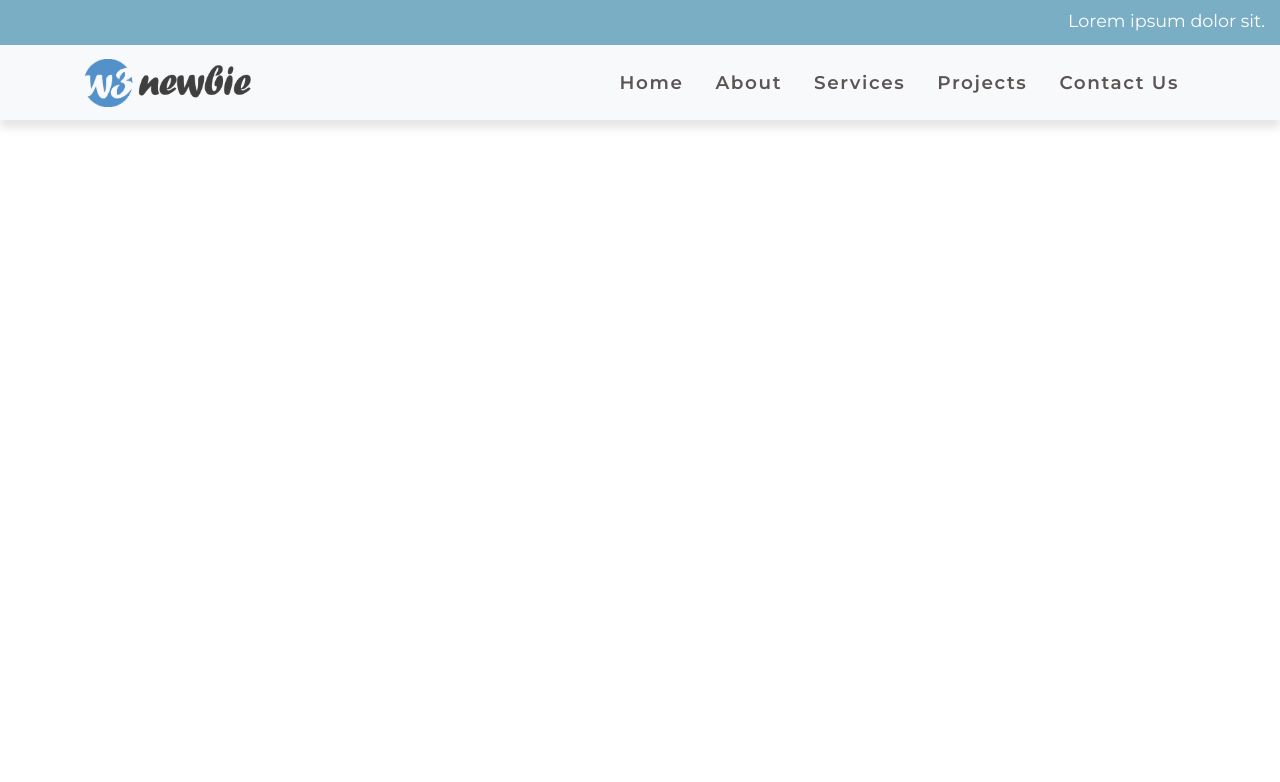
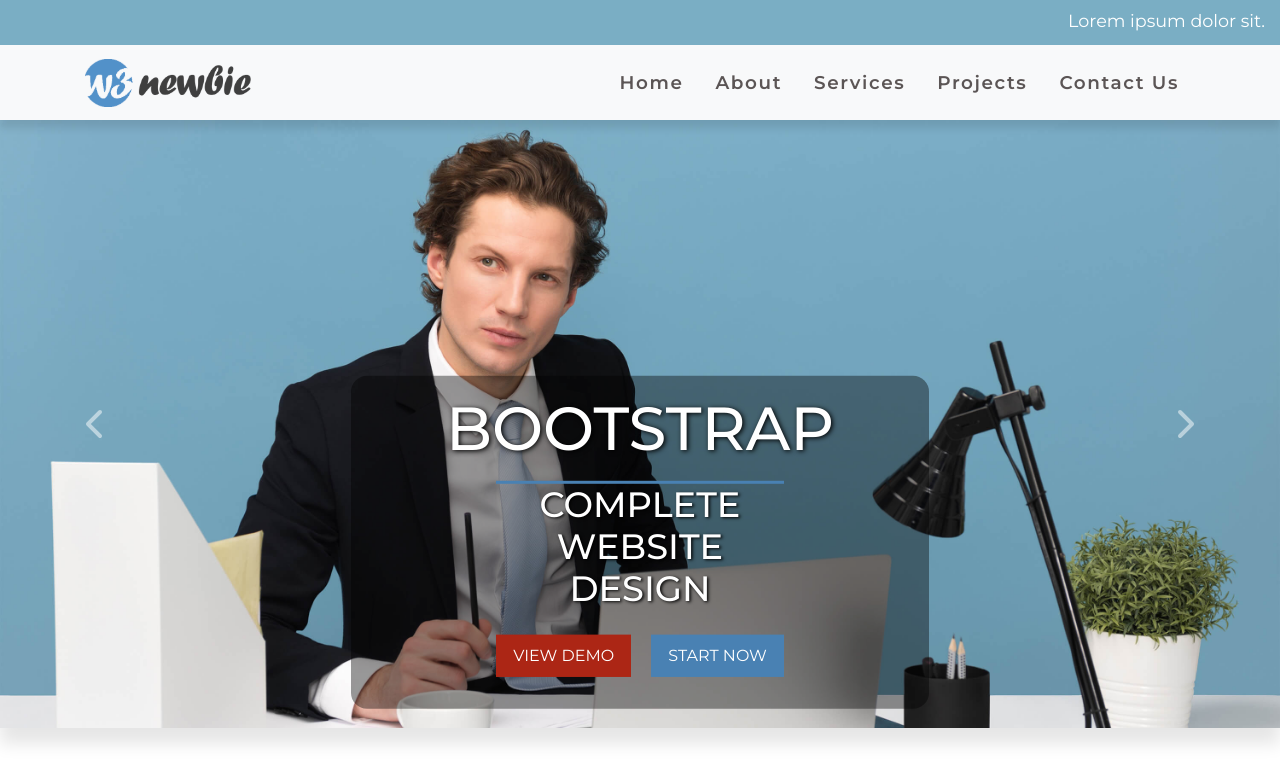
Before and after one commit to MikyPopescu/Bootstrap-FrontEnd-Design, a plain HTML site: page index.html in a window 1280 px wide. Drawn offline with Linux system fonts and the light colour scheme.

Commit message:
carousel

```diff
--- a/css/style.css
+++ b/css/style.css
@@ -45,11 +45,69 @@ body {
 }
 
 /*============= CAROUSEL =============*/
+#carousel {
+  box-shadow: 0 1rem 1rem rgba(0, 0, 0, 0.1);
+}
+.carousel-inner {
+  max-height: 38rem !important;
+}
 
 /*---Change Carousel Transition Speed --*/
+.carousel-item-next,
+.carousel-item-prev,
+.carousel-item.active {
+  transition: transform 1.2s ease;
+}
+/*-- Carousel Content --*/
+.carousel-caption {
+  position: absolute;
+  top: 54%;
+  transform: translateY(-50%);
+  text-transform: uppercase;
+}
 
-/*-- Carousel Content --*/
+.bg-custom {
+  background-color: rgba(0, 0, 0, 0.4);
+  color: white;
+  border-radius: 1rem;
+}
 
+.carousel-caption h1 {
+  font-size: 3.8rem;
+  text-shadow: 0.1rem 0.1rem 0.3rem rgba(0, 0, 0, 1);
+}
+
+.border-primary {
+  border-top: 0.2rem solid #4981b3 !important;
+}
+
+.carousel-caption h3 {
+  font-size: 2.2rem;
+  text-shadow: 0.1rem 0.1rem 0.2rem rgba(0, 0, 0, 1);
+}
+
+.btn-lg {
+  border-radius: 0;
+  text-transform: uppercase;
+  font-size: 1rem;
+  border-width: medium;
+}
+
+.btn-danger {
+  background-color: #ac2615;
+  border: 0.05rem solid #ac2615;
+}
+
+.btn-primary {
+  background-color: #4981b3;
+  border: 0.05rem solid #4981b3;
+}
+
+.btn-primary:hover,
+.btn-primary:focus {
+  background-color: #68a0d2 !important;
+  border: 0.05rem solid #68a0d2 !important;
+}
 /*===== FIXED BACKGROUND IMG =====*/
 
 .fixed-background {
--- a/index.html
+++ b/index.html
@@ -53,18 +53,72 @@
 
 
 	<!-- Image Carousel -->
+<div id="carousel" class="carousel slide" data-ride="carousel" data-interval="6500">
+		<!-- Carousel Content -->
+	<div class="carousel-inner">
+		<div class="carousel-item active">
+			<img src="img/carousel/1.jpg" alt="" class="w-100">
+			<div class="carousel-caption">
+				<div class="container">
+					<div class="row justify-content-center">
+						<div class="col-8 bg-custom d-none d-lg-block py-3 px-0">
+							<h1>Bootstrap</h1>
+							<div class="border-top border-primary w-50 mx-auto my-3">
+								<h3 class="pb-3">Complete Website Design</h3>
+								<a href="#" class="btn btn-danger btn-lg mr-2">View Demo</a>
+								<a href="#" class="btn btn-primary btn-lg ml-2">Start Now</a>
+							</div>
+						</div>
+					</div>
+				</div>
+			</div>
+		</div>
 
+		<div class="carousel-item">
+			<img src="img/carousel/2.jpg" alt="" class="w-100">
+			<div class="carousel-caption">
+				<div class="container">
+					<div class="row justify-content-end text-right">
+						<div class="col-8 bg-custom d-none d-lg-block py-3 px-0 pr-3">
+							<p class="lead pb-3">Lorem ipsum, dolor sit amet consectetur adipisicing.</p>
+							<a href="#" class="btn btn-danger btn-lg mr-2">Lorem, ipsum.</a>
+						</div>
+					</div>
+				</div>
+			</div>
+		</div>
 
-		<!-- Carousel Content -->
-
+		<div class="carousel-item">
+			<img src="img/carousel/3.jpg" alt="" class="w-100">
+			<div class="carousel-caption">
+				<div class="container">
+					<div class="row justify-content-start text-left">
+						<div class="col-8 bg-custom d-none d-lg-block py-3 px-0 pl-3">
+							<h3 class="pb-3">Responsive build</h3>
+							<p class="lead">Lorem ipsum dolor sit amet consectetur adipisicing elit.</p>
+							<a href="#" class="btn btn-primary btn-lg ml-2">Start Now</a>
+						</div>
+					</div>
+				</div>
+			</div>
+		</div>
+	</div>
 		<!-- End Carousel Content -->
 
 
 		<!-- Previous & Next Buttons -->
+<a href="#carousel" class="carousel-control-prev" role="button" data-slide="prev">
+	<span class="fas fa-chevron-left fa-2x">
+	</span>
 
+	<a href="#carousel" class="carousel-control-next" role="button" data-slide="next">
+		<span class="fas fa-chevron-right fa-2x">
+		</span>
+	</a>
+</a>
 		<!-- End Previous & Next Buttons -->
 
-
+</div>
 	<!-- End Image Carousel -->
 
 
```
